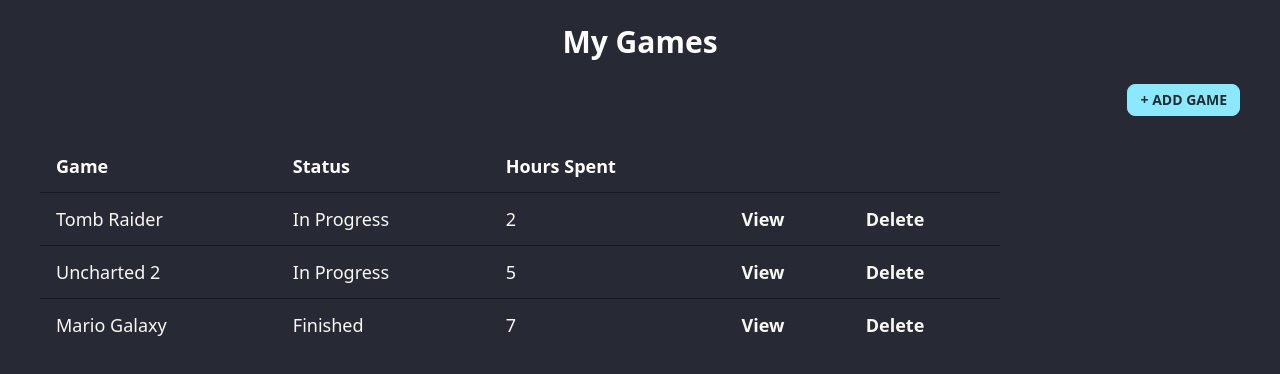
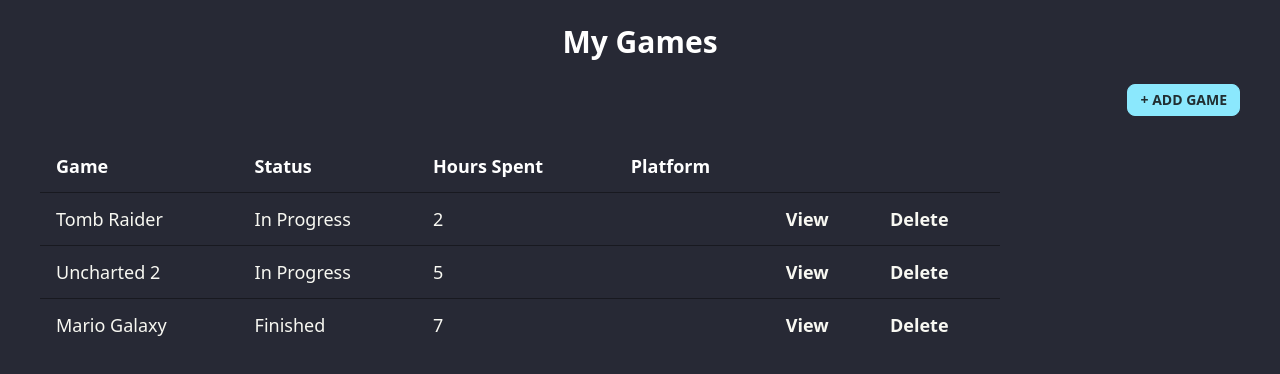
Before and after one commit to tinkereryorch/backlog-tracker, a Next.js app in the folder frontend/: page /games in a window 1280 px wide. Shown: the top 374 px of the page. Built offline with nearby package versions, Linux system fonts and the light colour scheme.

Commit message:
Added platform column

```diff
--- a/frontend/src/app/games/page.js
+++ b/frontend/src/app/games/page.js
@@ -29,15 +29,19 @@
                         <th>
                             Hours Spent
                         </th>
+                        <th>
+                            Platform
+                        </th>
                     </tr>
                 </thead>
                 <tbody>
                     {data.map((game) => (
-                        <tr key={game.id} className="hover:bg-teal-700">
+                        <tr key={game.id} className="hover:bg-violet-500">
 
                             <td>{game.title}</td>
                             <td>{game.status}</td>
-                            <td >{game.timeSpent}</td>
+                            <td>{game.timeSpent}</td>
+                            <td>{game.platform}</td>
                             <td>
                                 <Link href={`/game/${game.id}`}><button className="font-bold">View</button></Link>
                             </td>
```
